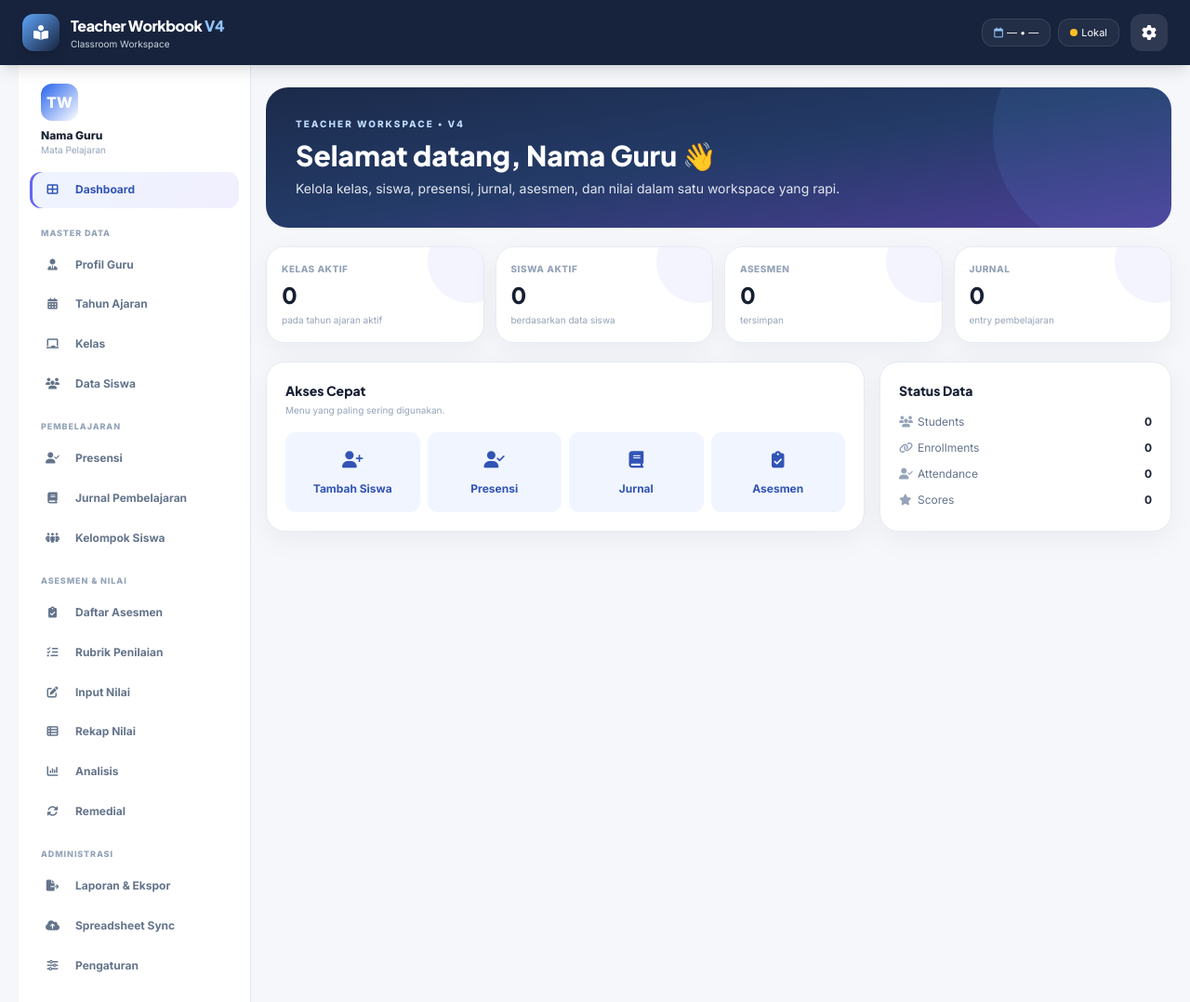
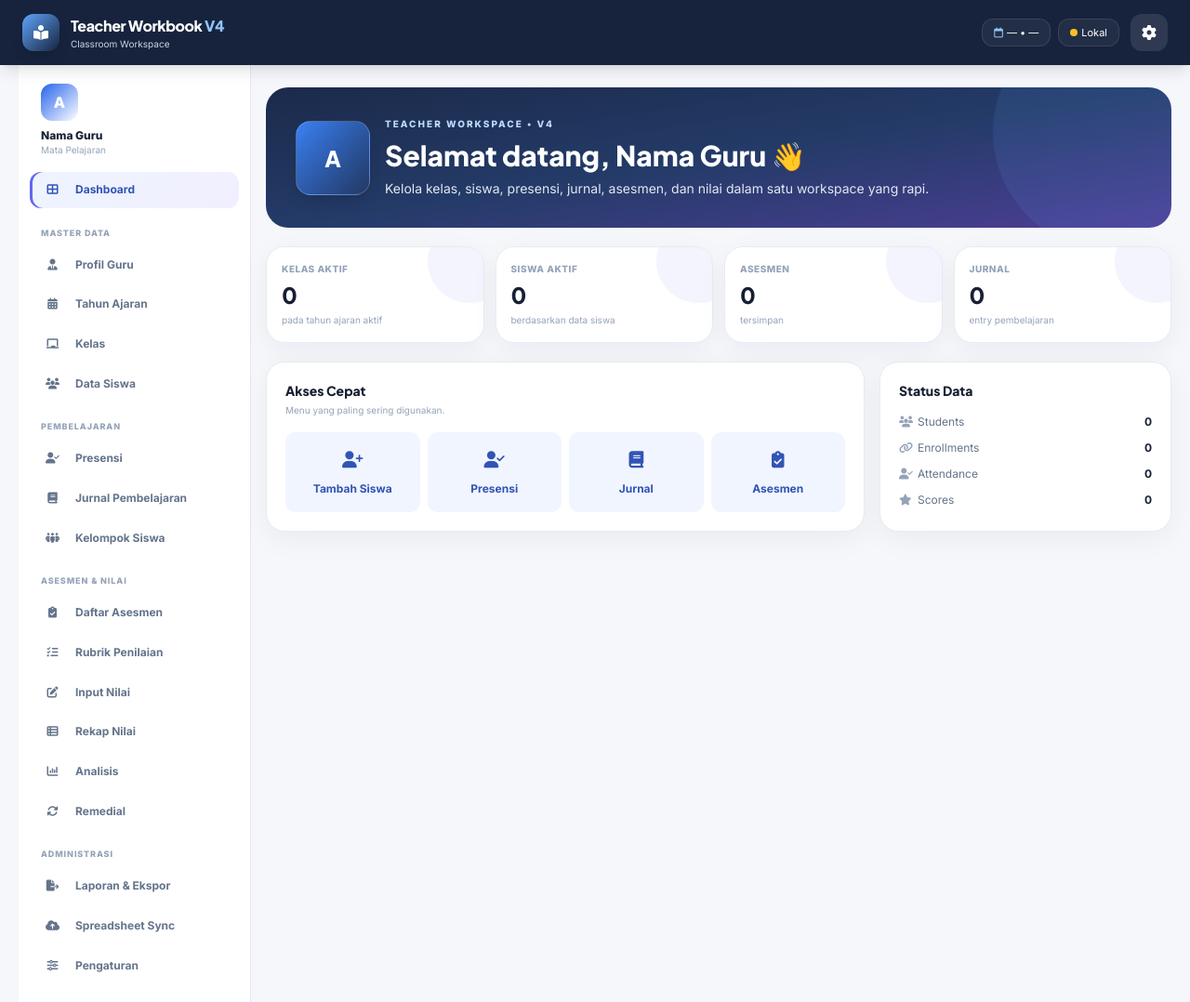
Before and after one commit to Ardilaputri91/workbook-ardilapvf, a plain HTML site: page index.html in a window 1280 px wide. Shown: the whole page at 93% size. Drawn offline with nearby package versions, Linux system fonts and the light colour scheme.

Commit message:
Update index.html

```diff
--- a/index.html
+++ b/index.html
@@ -63,7 +63,7 @@ table{min-width:100%;border-collapse:collapse}th{white-space:nowrap;text-align:l
 <div class="pt-[70px] max-w-[1600px] mx-auto px-3 lg:px-5 flex gap-4">
 <aside id="sidebar" class="sidebar w-[250px] shrink-0 bg-white border-r border-slate-200 min-h-[calc(100vh-70px)] py-5 px-3 no-print">
   <div class="px-3 mb-4">
-    <div id="sideTeacherAvatar" class="w-10 h-10 rounded-xl bg-gradient-to-br from-blue-600 to-violet-600 text-white flex items-center justify-center font-extrabold">TW</div>
+    <div id="sideTeacherAvatar" class="w-10 h-10 rounded-xl bg-gradient-to-br from-blue-600 to-violet-600 text-white flex items-center justify-center font-extrabold overflow-hidden"><img id="sideTeacherAvatarPhoto" class="w-full h-full object-cover hidden" alt="Foto profil guru"><span class="avatar-initial">TW</span></div>
     <div id="sideTeacherName" class="mt-2 text-xs font-extrabold truncate">Nama Guru</div>
     <div id="sideTeacherSubject" class="text-[10px] text-slate-400 truncate">Mata Pelajaran</div>
   </div>
@@ -95,7 +95,7 @@ table{min-width:100%;border-collapse:collapse}th{white-space:nowrap;text-align:l
 <main class="flex-1 min-w-0 py-5 lg:py-6">
 <section id="view-dashboard" class="view active space-y-5">
   <div class="rounded-[24px] overflow-hidden bg-gradient-to-br from-[#1b2a4a] via-[#243b68] to-[#4d3e96] text-white p-6 lg:p-8 relative">
-    <div class="relative z-10 max-w-3xl"><div class="text-[10px] uppercase tracking-[.2em] text-blue-200 font-extrabold">TEACHER WORKSPACE • V4</div><h1 class="font-display text-2xl lg:text-3xl font-extrabold mt-2">Selamat datang, <span id="dashTeacher">Bapak/Ibu Guru</span> 👋</h1><p class="text-sm text-slate-200 mt-2">Kelola kelas, siswa, presensi, jurnal, asesmen, dan nilai dalam satu workspace yang rapi.</p></div>
+    <div class="relative z-10 flex items-center gap-4 max-w-3xl"><div id="dashboardTeacherAvatar" class="w-16 h-16 lg:w-20 lg:h-20 rounded-2xl overflow-hidden bg-gradient-to-br from-blue-500 to-violet-500 border border-white/20 shadow-lg flex items-center justify-center shrink-0"><img id="dashboardTeacherPhoto" class="w-full h-full object-cover hidden" alt="Foto profil guru"><span id="dashboardTeacherInitial" class="text-xl lg:text-2xl font-display font-extrabold text-white">AP</span></div><div><div class="text-[10px] uppercase tracking-[.2em] text-blue-200 font-extrabold">TEACHER WORKSPACE • V4</div><h1 class="font-display text-2xl lg:text-3xl font-extrabold mt-2">Selamat datang, <span id="dashTeacher">Bapak/Ibu Guru</span> 👋</h1><p class="text-sm text-slate-200 mt-2">Kelola kelas, siswa, presensi, jurnal, asesmen, dan nilai dalam satu workspace yang rapi.</p></div></div>
     <div class="absolute -right-16 -top-20 w-64 h-64 rounded-full bg-blue-400/10"></div><div class="absolute right-20 -bottom-28 w-72 h-72 rounded-full bg-violet-300/10"></div>
   </div>
   <div class="grid grid-cols-2 xl:grid-cols-4 gap-3">
@@ -505,12 +505,37 @@ async function syncGeneric(entity,data){return pushAll(false)}
 function renderAll(view=currentView){setTeacherUI();const y=activeYear();$('headerAcademic').textContent=(y.tahunAjaran||'—')+' • '+(y.semester||'—');if(view==='dashboard')renderDashboard();if(view==='academic')renderAcademic();if(view==='classes')renderClasses();if(view==='students')renderStudents();if(view==='attendance')renderAttendance();if(view==='journals')renderJournals();if(view==='groups'){populateClassSelect('groupClass',false);onGroupClassChange();renderGroups()}if(view==='assessments')renderAssessments();if(view==='rubrics')renderRubrics();if(view==='scores'){populateClassSelect('scoreClass',false);populateScoreAssessments();renderScores()}if(view==='recap')renderRecap();if(view==='analysis'){populateClassSelect('analysisClass',false);populateAnalysisAssessments();renderAnalysis()}if(view==='remedial')renderRemedial();if(view==='sync')$('gasUrl').value=gasUrl()}
 function renderTeacherPhoto(dataUrl){
   const t=db.teacherData[0]||{};
+  const url=dataUrl||window.__teacherPhotoDataUrl||'';
+  const initials=(String(t.nama||$('tFoto')?.value||'AP').trim().split(/\s+/).filter(Boolean).slice(0,2).map(x=>x[0]).join('')||'AP').toUpperCase();
+
+  // Profile page photo
   const img=$('teacherPhotoPreview'), initial=$('teacherPhotoInitial'), status=$('teacherPhotoStatus');
-  if(!img||!initial)return;
-  const url=dataUrl||window.__teacherPhotoDataUrl||'';
-  if(url){img.src=url;img.classList.remove('hidden');initial.classList.add('hidden');}
-  else{img.removeAttribute('src');img.classList.add('hidden');initial.classList.remove('hidden');initial.textContent=(String(t.foto||$('tFoto')?.value||t.nama||'AP').replace(/^drive:/,'').trim().slice(0,2)||'AP').toUpperCase();}
+  if(img&&initial){
+    if(url){img.src=url;img.classList.remove('hidden');initial.classList.add('hidden');}
+    else{img.removeAttribute('src');img.classList.add('hidden');initial.classList.remove('hidden');initial.textContent=initials;}
+  }
   if(status)status.textContent=t.foto&&String(t.foto).startsWith('drive:')?'Foto profil tersimpan di cloud dan dapat digunakan di perangkat lain.':'Pilih foto untuk menyimpannya ke cloud.';
+
+  // Sidebar avatar: always follows the same cloud/local photo state.
+  const sideImg=$('sideTeacherAvatarPhoto'), sideAvatar=$('sideTeacherAvatar');
+  if(sideAvatar){
+    if(url){
+      if(sideImg){sideImg.src=url;sideImg.classList.remove('hidden');}
+      sideAvatar.classList.add('overflow-hidden');
+      sideAvatar.querySelectorAll('.avatar-initial').forEach(el=>el.classList.add('hidden'));
+    }else{
+      if(sideImg){sideImg.removeAttribute('src');sideImg.classList.add('hidden');}
+      sideAvatar.classList.remove('overflow-hidden');
+      sideAvatar.querySelectorAll('.avatar-initial').forEach(el=>{el.classList.remove('hidden');el.textContent=initials;});
+    }
+  }
+
+  // Dashboard avatar
+  const dashImg=$('dashboardTeacherPhoto'), dashInitial=$('dashboardTeacherInitial');
+  if(dashImg&&dashInitial){
+    if(url){dashImg.src=url;dashImg.classList.remove('hidden');dashInitial.classList.add('hidden');}
+    else{dashImg.removeAttribute('src');dashImg.classList.add('hidden');dashInitial.classList.remove('hidden');dashInitial.textContent=initials;}
+  }
 }
 async function handleTeacherPhoto(ev){
   const file=ev.target.files&&ev.target.files[0]; if(!file)return;
@@ -543,7 +568,7 @@ async function saveTeacher(){const old=db.teacherData[0]||{};const avatar=$('tFo
 function exportAttendance(){const cid=$('attClass').value,sts=enrolledStudents(cid),meetings=db.meetings.filter(m=>m.classId===cid),rows=sts.map(x=>{const r={'No Absen':x.e.noAbsen,'Nama Siswa':x.s.nama};meetings.forEach(m=>r[m.date||m.id]=db.attendance.find(a=>a.meetingId===m.id&&a.studentId===x.s.id)?.status||'');return r});downloadCSV(rows,'TeacherWorkbook_V4_Presensi.csv')}
 function loadDemoData(){if(!confirm('Muat data demo dan mengganti data lokal saat ini?'))return;const ay={id:'AY_DEMO',tahunAjaran:'2026/2027',semester:'Ganjil',status:'Aktif'};db=structuredClone(emptyDB);db.academicYears=[ay];db.teacherData=[{id:'TCH_DEMO',nama:'Nama Guru',mapel:'Bahasa Inggris',sekolah:'SMAN 1 Sumbermanjing'}];db.classes=[{id:'CLS_XI4',nama:'XI-4',tingkat:'XI',waliKelas:'Nama Wali',academicYearId:ay.id,tahunAjaran:ay.tahunAjaran,status:'Aktif'}];['Alya Putri','Bima Pratama','Citra Maharani','Daffa Ramadhan','Eka Lestari','Fajar Nugraha','Gina Amelia','Hafiz Akbar'].forEach((n,i)=>{const id='STU_'+(i+1);db.students.push({id,nama:n,nisn:'000000000'+(i+1),nis:'10'+(i+1),jk:i%2?'L':'P',status:'Aktif'});db.enrollments.push({id:'ENR_'+(i+1),studentId:id,classId:'CLS_XI4',academicYearId:ay.id,tahunAjaran:ay.tahunAjaran,semester:'Ganjil',noAbsen:i+1,status:'Aktif'})});db.assessments=[{id:'ASM_1',nama:'Narrative Project',classId:'CLS_XI4',tanggal:new Date().toISOString().slice(0,10),bobot:100}];saveLocal();toast('Data demo dimuat.');renderAll()}
 function clearLocalData(){if(!confirm('Hapus data lokal browser? Data Spreadsheet tidak ikut terhapus.'))return;db=structuredClone(emptyDB);saveLocal();toast('Data lokal dibersihkan.');renderAll()}
-document.addEventListener('DOMContentLoaded',()=>{$('gasUrl').value=gasUrl();renderAll();if(gasUrl())testConnection()});
+document.addEventListener('DOMContentLoaded',()=>{$('gasUrl').value=gasUrl();renderAll();if(typeof loadCloudTeacherPhoto==='function' && gasUrl())setTimeout(loadCloudTeacherPhoto,450);if(gasUrl())testConnection()});
 </script>
 
 
@@ -590,6 +615,7 @@ document.addEventListener('DOMContentLoaded',()=>{$('gasUrl').value=gasUrl();ren
       if(typeof $ === 'function' && $('syncDot')) $('syncDot').className='inline-block w-2 h-2 rounded-full bg-emerald-400 mr-1';
 
       renderAll();
+      if(typeof loadCloudTeacherPhoto === 'function') await loadCloudTeacherPhoto();
       if(typeof toast === 'function') toast('Data cloud berhasil dimuat. Perangkat ini menggunakan Spreadsheet sebagai sumber data utama.');
     } catch(err){
       console.warn('[V4 Cloud First]', err);
```
